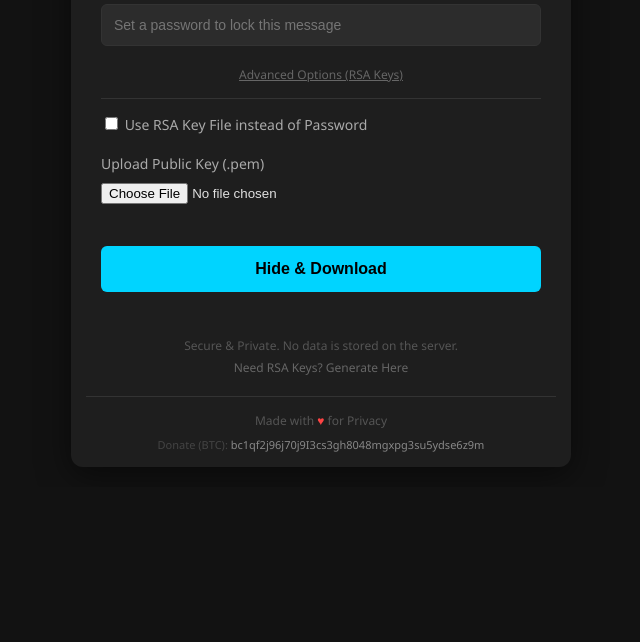
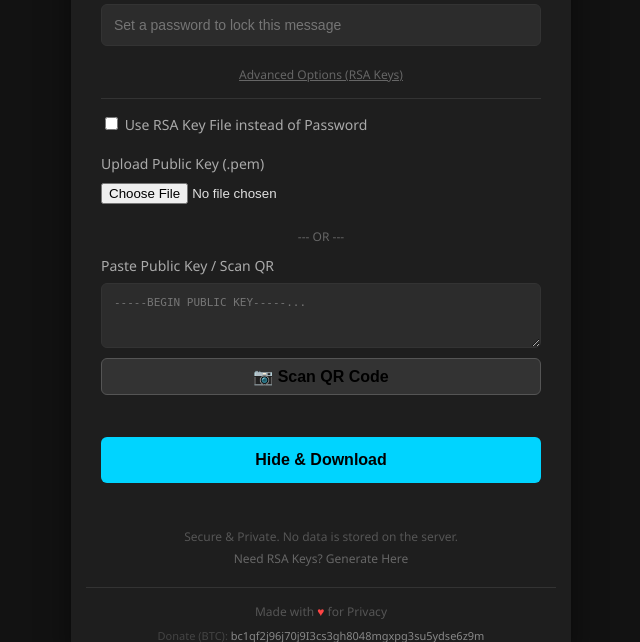
Before and after one commit to K-Variable7/StegHider, a Flask app: page / in a window 1280 px wide, after a click on "Advanced Options (RSA Keys)". Shown: the part 701-1343 px from the top of the page, without its empty margins (319-959 px from the left). Before the commit the page ends 1153 px from the top, so only its background shows below. Run offline with Flask 3, Linux system fonts and the light colour scheme; some libraries are stand-ins or nearby versions.

Commit message:
Add In-App QR Scanner and Text Key Support

```diff
--- a/app.py
+++ b/app.py
@@ -85,6 +85,12 @@ def embed():
                 app.config["UPLOAD_FOLDER"], f"{unique_id}_pub.pem"
             )
             pub_key.save(pub_key_path)
+        elif "public_key_text" in request.form and request.form["public_key_text"].strip() != "":
+            pub_key_path = os.path.join(
+                app.config["UPLOAD_FOLDER"], f"{unique_id}_pub.pem"
+            )
+            with open(pub_key_path, "w") as f:
+                f.write(request.form["public_key_text"].strip())
         else:
             return "Encryption selected but no password or public key provided", 400
 
@@ -142,6 +148,12 @@ def extract():
                 app.config["UPLOAD_FOLDER"], f"{unique_id}_priv.pem"
             )
             priv_key.save(priv_key_path)
+        elif "private_key_text" in request.form and request.form["private_key_text"].strip() != "":
+            priv_key_path = os.path.join(
+                app.config["UPLOAD_FOLDER"], f"{unique_id}_priv.pem"
+            )
+            with open(priv_key_path, "w") as f:
+                f.write(request.form["private_key_text"].strip())
         else:
             return "Encryption selected but no password or private key provided", 400
 
@@ -271,10 +283,10 @@ def generate_qr():
     img = qr.make_image(fill_color="black", back_color="white")
 
     img_io = io.BytesIO()
-    img.save(img_io, 'PNG')
+    img.save(img_io, "PNG")
     img_io.seek(0)
 
-    return send_file(img_io, mimetype='image/png')
+    return send_file(img_io, mimetype="image/png")
 
 
 @app.route("/api/generate_keys", methods=["POST"])
@@ -294,10 +306,7 @@ def generate_keys_api():
     os.remove(priv_path)
     os.remove(pub_path)
 
-    return {
-        "private_key": priv_key,
-        "public_key": pub_key
-    }
+    return {"private_key": priv_key, "public_key": pub_key}
 
 
 if __name__ == "__main__":
--- a/templates/index.html
+++ b/templates/index.html
@@ -7,6 +7,7 @@
     <meta name="theme-color" content="#1e1e1e">
     <link rel="apple-touch-icon" href="/static/images/icon-192.png">
     <title>StegHider | Secure Image Steganography</title>
+    <script src="https://unpkg.com/html5-qrcode" type="text/javascript"></script>
     <style>
         :root {
             --bg-color: #121212;
@@ -292,9 +293,20 @@
                             Use RSA Key File instead of Password
                         </label>
                     </div>
+
                     <div class="form-group">
                         <label>Upload Public Key (.pem)</label>
                         <input type="file" name="public_key" accept=".pem">
+                    </div>
+
+                    <div class="form-group" style="text-align: center; margin: 10px 0;">
+                        <span style="color: #666; font-size: 12px;">--- OR ---</span>
+                    </div>
+
+                    <div class="form-group">
+                        <label>Paste Public Key / Scan QR</label>
+                        <textarea name="public_key_text" id="public_key_text" rows="3" placeholder="-----BEGIN PUBLIC KEY-----..." style="font-family: monospace; font-size: 11px;"></textarea>
+                        <button type="button" onclick="startScanner('public_key_text')" style="margin-top: 5px; background-color: #333; border: 1px solid #555; padding: 8px;">📷 Scan QR Code</button>
                     </div>
                 </div>
 
@@ -334,6 +346,17 @@
                     <div class="form-group">
                         <label>Upload Private Key (.pem)</label>
                         <input type="file" name="private_key" accept=".pem">
+                    </div>
+
+                    <div class="form-group" style="text-align: center; margin: 10px 0;">
+                        <span style="color: #666; font-size: 12px;">--- OR ---</span>
+                    </div>
+
+                    <div class="form-group">
+                        <label>Paste Private Key</label>
+                        <textarea name="private_key_text" id="private_key_text" rows="3" placeholder="-----BEGIN PRIVATE KEY-----..." style="font-family: monospace; font-size: 11px;"></textarea>
+                        <!-- Private keys are rarely scanned from QR for security, but we can allow it if needed -->
+                        <button type="button" onclick="startScanner('private_key_text')" style="margin-top: 5px; background-color: #333; border: 1px solid #555; padding: 8px;">📷 Scan QR Code</button>
                     </div>
                 </div>
 
@@ -411,6 +434,15 @@
                     Donate (BTC): <span style="color: #888; user-select: all; cursor: pointer;" onclick="navigator.clipboard.writeText(this.innerText); alert('Address copied!')">bc1qf2j96j70j9I3cs3gh8048mgxpg3su5ydse6z9m</span>
                 </div>
             </div>
+        </div>
+    </div>
+
+    <!-- QR Scanner Modal -->
+    <div id="qr_modal" style="display:none; position: fixed; top: 0; left: 0; width: 100%; height: 100%; background: rgba(0,0,0,0.9); z-index: 1000; justify-content: center; align-items: center; flex-direction: column;">
+        <div style="background: #1e1e1e; padding: 20px; border-radius: 12px; width: 90%; max-width: 500px; text-align: center;">
+            <h3 style="margin-top: 0;">Scan QR Code</h3>
+            <div id="reader" style="width: 100%;"></div>
+            <button onclick="stopScanner()" style="margin-top: 20px; background-color: #ff4444;">Close</button>
         </div>
     </div>
 
@@ -589,6 +621,49 @@
             document.body.removeChild(a);
         }
 
+        // QR Scanner Logic
+        let html5QrcodeScanner = null;
+        let currentTargetId = null;
+
+        function startScanner(targetId) {
+            currentTargetId = targetId;
+            document.getElementById('qr_modal').style.display = 'flex';
+
+            html5QrcodeScanner = new Html5Qrcode("reader");
+            html5QrcodeScanner.start(
+                { facingMode: "environment" },
+                {
+                    fps: 10,
+                    qrbox: { width: 250, height: 250 }
+                },
+                (decodedText, decodedResult) => {
+                    // Success
+                    document.getElementById(currentTargetId).value = decodedText;
+                    stopScanner();
+                },
+                (errorMessage) => {
+                    // parse error, ignore it.
+                }
+            ).catch(err => {
+                alert("Error starting camera: " + err);
+                stopScanner();
+            });
+        }
+
+        function stopScanner() {
+            if(html5QrcodeScanner) {
+                html5QrcodeScanner.stop().then(() => {
+                    html5QrcodeScanner.clear();
+                    document.getElementById('qr_modal').style.display = 'none';
+                }).catch(err => {
+                    console.log("Failed to stop scanner");
+                    document.getElementById('qr_modal').style.display = 'none';
+                });
+            } else {
+                document.getElementById('qr_modal').style.display = 'none';
+            }
+        }
+
         {% if extracted_text or download_link or error %}
             openTab('extract');
         {% endif %}
```
